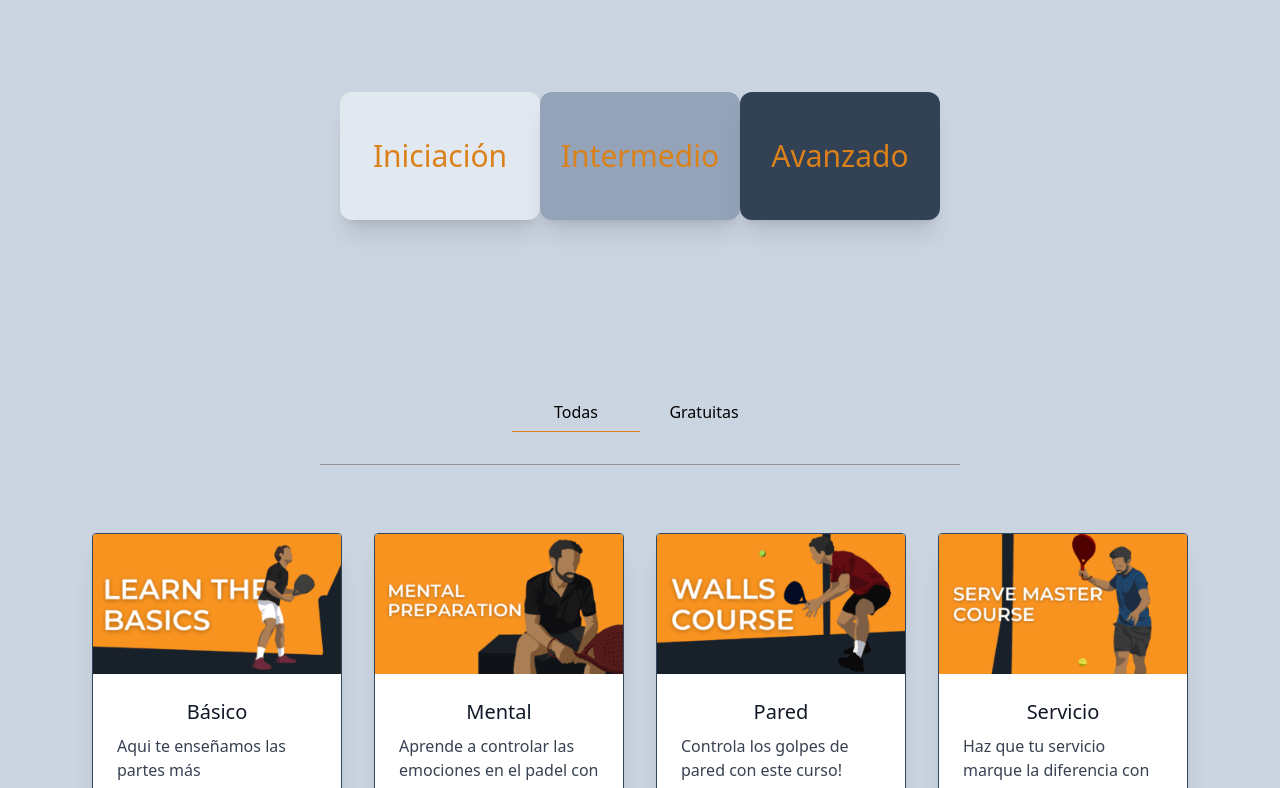
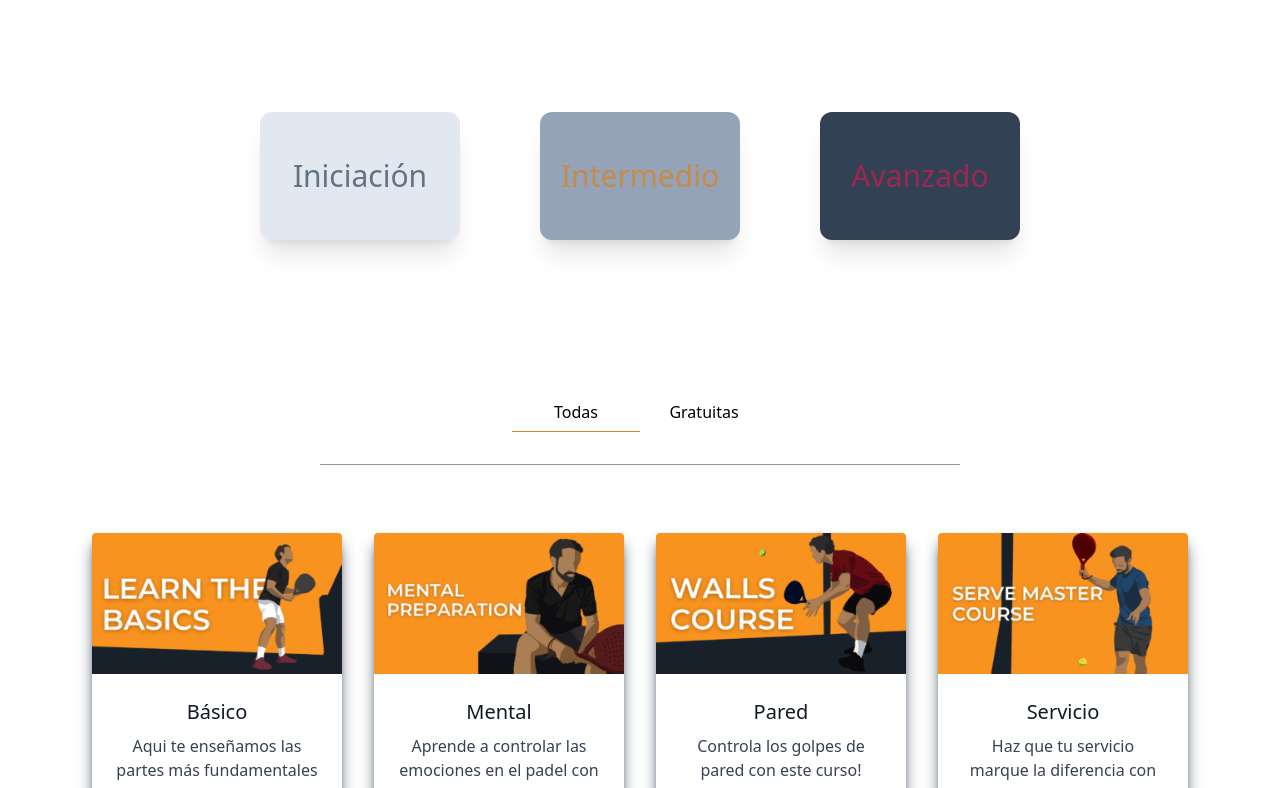
Before and after one commit to MateuSanta/PadelClass, a Vue app in the folder vue-project/: page /course in a window 1280 px wide. Shown: the part 552-1340 px from the top of the page. Built offline with nearby package versions, Linux system fonts and the light colour scheme; data requests are answered from the project's data file.

Commit message:
modifycourse

```diff
--- a/vue-project/db.json
+++ b/vue-project/db.json
@@ -22,7 +22,7 @@
       "imagen": "/public/images/card-pared.png",
       "descripcion": "Controla los golpes de pared con este curso! ",
       "premium": true,
-      "nivel": "Iniciación"
+      "nivel": "Intermedio"
     },
     {
       "id": 4,
@@ -46,7 +46,7 @@
       "imagen": "/public/images/card-bandeja.png",
       "descripcion": "Aqui te enseñamos una de las partes más fundamentales del padel! ",
       "premium": true,
-      "nivel": "Iniciación"
+      "nivel": "Avanzado"
     }
   ],
   "team": [
--- a/vue-project/src/views/CourseView.vue
+++ b/vue-project/src/views/CourseView.vue
@@ -5,6 +5,9 @@ export default {
       grayscale: false,
       filterReset: true,
       filterGratuito: false,
+      nivelIniciacion: false,
+      nivelIntermedio:false,
+      nivelAvanzado:false
     };
   },
 };
@@ -34,35 +37,72 @@ function filtroPrueba() {
   cardsFilter.value = cards.value.filter((element) => element.premium == false);
   console.log(cardsFilter);
 }
+
+function filtroIniciacion() {
+  filtroReset();
+  cardsFilter.value = cards.value.filter((element) => element.nivel == "Iniciación");
+  console.log(cardsFilter);
+}
+function filtroIntermedio() {
+  filtroReset();
+  cardsFilter.value = cards.value.filter((element) => element.nivel == "Intermedio");
+  console.log(cardsFilter);
+}
+function filtroAvanzado() {
+  filtroReset();
+  cardsFilter.value = cards.value.filter((element) => element.nivel == "Avanzado");
+  console.log(cardsFilter);
+}
 </script>
 <template>
-  <main class=" bg-slate-300 flex flex-col place-items-center animate__animated animate__slideInUp">
+  <main class="  flex flex-col place-items-center animate__animated animate__slideInUp">
     <div class="flex flex-col   font-extralight w-full py-0">
       <div
-        class=" bg-[#143b62] flex place-self-center justify-center text-center mt-[6rem] mb-[6rem] bg-[#ffffff00] border-[1px] border-[#c5c5c549] shadow-xl shadow-black/25 p-7 w-[60rem] h-[8rem] rounded-xl ">
+        class=" bg-slate-100  w-[30rem] flex place-self-center justify-center text-center mt-[6rem] mb-[6rem]  border-[1px] border-[#c5c5c549] shadow-xl shadow-black/25 p-7 xl:w-[60rem] h-[8rem] rounded-xl ">
         <h1 class="text-6xl text-[#d18407] font-medium">Courses</h1>
       </div>
 
-      <h1 class="text-4xl text-center mt-24 text-[#d18407] font-medium">Escoge tu nivel: </h1>
+      <h1 class="text-4xl text-center mt-24 text-[#30475D] font-lg">Escoge tu nivel: </h1>
 
-      <div class="flex place-self-center mt-[6rem] justify-center w-[300px] h-[300px]  ">
-        <div class="flex   items-start h-32  xl:w-[20rem] ">
-          <div
-            class=" flex  object-cover w-[200px] duration-300 hover:w-[300px] hover:contrast-125 flex-grow relative items-center justify-center cursor-pointer  hover:scale-110 transition-all  text-[#db811a] h-[8rem]  rounded-xl shadow-xl bg-slate-200">
-            <p class="font-medium  text-3xl">Iniciación</p>
+      <div class="flex flex-col xl:flex-row place-self-center mt-[6rem] justify-center w-[300px] h-[600px] xl:h-[300px] ">
+        <div class="flex  my-5 mx-10 items-start h-32  xl:w-[20rem] ">
+          <div :class="{ 'scale-125': nivelIniciacion,'shadow-[#2f4355]':nivelIniciacion,'contrast-125':nivelIniciacion }"
+            class=" flex  object-cover w-[200px] duration-300 hover:w-[300px] hover:shadow-[#2f4355] hover:contrast-125 flex-grow relative items-center justify-center cursor-pointer  hover:scale-110 transition-all  text-[#2f4355] h-[8rem]  rounded-xl shadow-xl bg-slate-200">
+            <button @click="filtroIniciacion();
+            filterReset = false;
+            filterGratuito = false;
+                          nivelIniciacion= true;
+                          nivelIntermedio=false;
+                          nivelAvanzado=false;
+            " class="font-medium opacity-70 p-10 hover:opacity-100  text-3xl">Iniciación
+            </button  >
           </div>
         </div>
-        <div class="flex h-32  xl:w-[20rem] ">
-          <div
-            class=" flex   object-cover w-[200px] duration-300 hover:w-[300px] flex-grow relative items-center justify-center cursor-pointer  hover:scale-110 transition-all  text-[#db811a] h-[8rem]  rounded-xl shadow-xl bg-slate-400">
-            <p class="font-medium text-3xl">Intermedio</p>
+        <div class="flex my-5 h-32 mx-10 xl:w-[20rem] ">
+          <div :class="{ 'scale-125': nivelIntermedio,'shadow-[#db811a]':nivelIntermedio,'contrast-125':nivelIntermedio }"
+            class=" flex   object-cover w-[200px] duration-300 hover:w-[300px] hover:shadow-[#db811a] hover:contrast-125 flex-grow relative items-center justify-center cursor-pointer  hover:scale-110 transition-all  text-[#db811a] h-[8rem]  rounded-xl shadow-xl bg-slate-400">
+            <button @click="filtroIntermedio();
+            filterReset = false;
+            filterGratuito = false;
+                          nivelIniciacion= false;
+                          nivelIntermedio=true;
+                          nivelAvanzado=false;
+
+            " class="font-medium opacity-70  p-10 hover:opacity-100  text-3xl">Intermedio</button  >
           </div>
         </div>
 
-        <div class="flex    justify-center   h-32  xl:w-[20rem] ">
-          <div
-            class=" flex   object-cover w-[200px] duration-300 hover:w-[300px] flex-grow relative items-center justify-center cursor-pointer  hover:scale-110 transition-all  text-[#db811a] h-[8rem]  rounded-xl shadow-xl bg-slate-700">
-            <p class="font-medium text-3xl">Avanzado</p>
+        <div class="flex my-5  mx-10 justify-center   h-32  xl:w-[20rem] ">
+          <div :class="{ 'scale-125': nivelAvanzado,'shadow-[#ca1d51]':nivelAvanzado,'contrast-125':nivelAvanzado }"
+            class=" flex   object-cover w-[200px] duration-300 hover:w-[300px] hover:contrast-125 flex-grow relative items-center justify-center cursor-pointer hover:shadow-[#ca1d51] hover:scale-110 transition-all  text-[#db811a] h-[8rem]  rounded-xl shadow-xl bg-slate-700">
+            <button @click="filtroAvanzado();
+            filterReset = false;
+            filterGratuito = false;
+                          nivelIniciacion= false;
+                          nivelIntermedio=false;
+                          nivelAvanzado=true;
+
+                      "  class="text-[#ca1d51] rounded-xl p-10 opacity-70 hover:opacity-100  font-medium  text-3xl">Avanzado</button  >
           </div>
         </div>
       </div>
@@ -70,8 +110,12 @@ function filtroPrueba() {
       <div class=" flex place-items-center justify-center mb-5 w-full">
         <button @click="
                       filtroReset();
+
                       filterReset = true;
                       filterGratuito = false;
+                      nivelIniciacion= false;
+                      nivelIntermedio=false;
+                      nivelAvanzado=false;
                             " :class="{ 'border-b-[1px]': filterReset }" class="  font-light border-[#db811a] h-10 w-32">
                               Todas
                 </button>
@@ -79,6 +123,9 @@ function filtroPrueba() {
                     filtroPrueba();
                     filterReset = false;
                     filterGratuito = true;
+                    nivelIniciacion= false;
+                      nivelIntermedio=false;
+                      nivelAvanzado=false;
                   " :class="{
                     'border-b': filterGratuito,
                   }" class="font-light border-[#db811a] h-10 w-32">
@@ -92,37 +139,25 @@ function filtroPrueba() {
     }"
       class=" flex flex-col place-items-center flex-wrap mt-[6rem] xl:mx-56 xl:flex-row xl:justify-center xl:w-[80rem] xl:my-10  my-5">
       <li v-for="card in cardsFilter">
-        <div id="body" :class="{ grayscale: grayscale }"
-          class="group relative m-4 shadow-xl justify-center group [transform-style:preserve-3d] group-hover:[transform:rotateY(180deg)] xl:flex">
-          <div class="rounded border-[1px] border-[#30475D] bg-[white] w-[250px] h-[400px]">
+        <div id="body" :class="{ 'shadow-[#ca1d51]':nivelAvanzado,'shadow-[#cb9f64]':nivelIntermedio,'shadow-[#2f4355]':nivelIniciacion,'shadow-[#374755]':filterReset,'shadow-[#57b570]':filterGratuito }"
+          class=" text-center relative m-4 shadow-lg justify-center  xl:flex">
+          <div class="rounded  border-[#30475D] bg-[white] w-[250px] h-[400px]">
             <a href="#!">
               <img class="rounded-t w-[250px]" :src="card.imagen" alt="" />
             </a>
 
             <div class="flex flex-col place-items-center p-6">
               <h5 class="text-gray-900 text-xl font-medium mb-2">{{ card.nombre }}</h5>
-              <p class="text-gray-700 text-base mb-4 h-[5rem]">
+              <p class="text-gray-700 text-base mb-4 h-[7rem]">
                 {{ card.descripcion }}
               </p>
               <button type="button"
-                class="w-28 inline-block flex-end px-6 py-2.5 bg-slate-900 text-white font-medium text-xs leading-tight uppercase rounded shadow-md hover:bg-blue-700 hover:shadow-lg focus:bg-blue-700 focus:shadow-lg focus:outline-none focus:ring-0 active:bg-blue-800 active:shadow-lg transition duration-150 ease-in-out">
+                class="w-28 inline-block flex-end px-6 py-2.5 bg-slate-900 text-white font-medium text-xs leading-tight uppercase rounded shadow-md hover:bg-[#db811a] hover:shadow-lg focus:bg-[#db811a] focus:shadow-lg focus:outline-none focus:ring-0  active:shadow-lg transition duration-150 ease-in-out">
                 ENTRAR
               </button>
             </div>
           </div>
-          <div
-            class="absolute rounded transition-all duration-700 [transform:rotateY(180deg)] [backface-visibility:hidden] group-hover:[transform:rotateY(180deg)] border-2 border-[#30475D] bg-[white] w-[250px] h-[400px]">
-            <div class="flex flex-col place-items-center p-6">
-              <h5 class="text-gray-900 text-xl font-medium mb-2">{{ card.nombre }}</h5>
-              <p class="text-gray-700 text-base mb-4 h-[5rem]">
-                {{ card.descripcion }}
-              </p>
-              <button type="button"
-                class="w-28 inline-block flex-end px-6 py-2.5 bg-slate-900 text-white font-medium text-xs leading-tight uppercase rounded shadow-md hover:bg-blue-700 hover:shadow-lg focus:bg-blue-700 focus:shadow-lg focus:outline-none focus:ring-0 active:bg-blue-800 active:shadow-lg transition duration-150 ease-in-out">
-                ENTRAR
-              </button>
-            </div>
-          </div>
+
         </div>
       </li>
     </ul>
--- a/vue-project/src/views/TeamView.vue
+++ b/vue-project/src/views/TeamView.vue
@@ -22,8 +22,8 @@ await getTeam();
 </script>
 <template>
     <main class="flex flex-col place-items-center  ">
-        <div class="text-center mt-[6rem] mb-[6rem]  bg-[#ffffff00] border-[1px] border-[#c5c5c549] shadow-xl shadow-black/25 p-7 w-[60rem] h-[8rem] rounded  ">
-            <h1 class="text-6xl  text-[#db811a] font-medium">STAFF</h1>
+        <div class="bg-slate-100 text-center mt-[6rem] mb-[6rem]  bg-[#ffffff00] border-[1px] border-[#c5c5c549] shadow-xl shadow-black/25 p-7 w-[60rem] h-[8rem] rounded  ">
+            <h1 class="text-6xl  text-[#db811a] font-medium">Team</h1>
         </div>
 
         <div v-for="person in team" class="flex flex-col place-items-center" >
```
Lines whose indentation alone changed are shown as unchanged.
